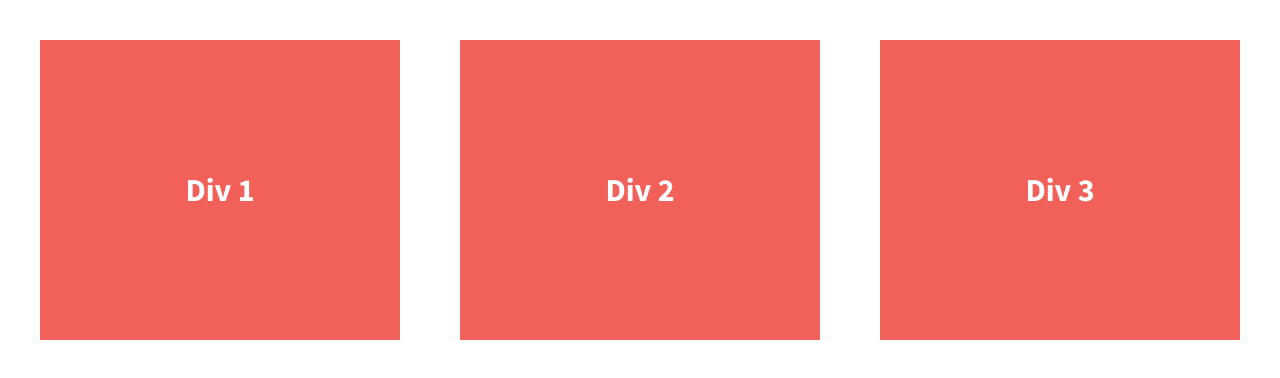
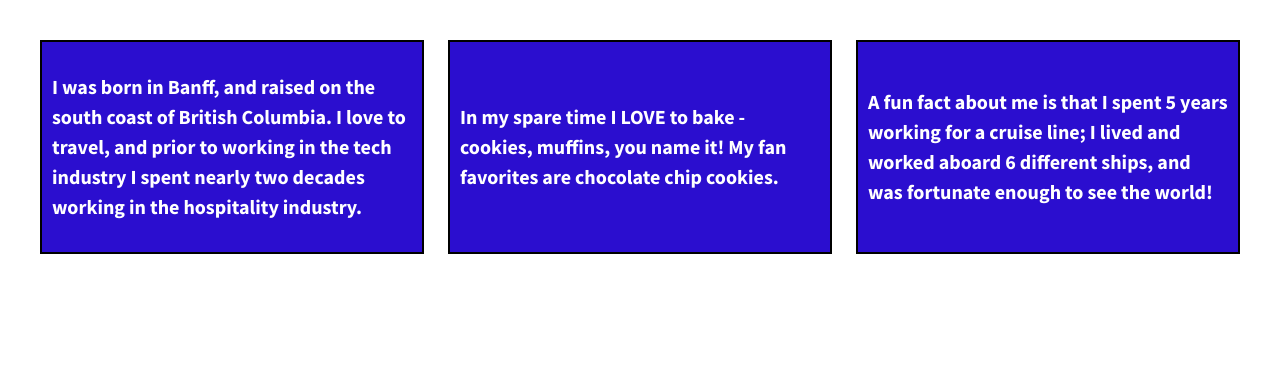
Before and after one commit to missjferrari/coding-responsive-websites, a plain HTML site: page 07.01-206-divs-flexbox-starter/index.html in a window 1280 px wide. Drawn offline with nearby package versions, Linux system fonts and the light colour scheme.

Commit message:
Updated background color, borders and div content

```diff
--- a/07.01-206-divs-flexbox-starter/css/main.css
+++ b/07.01-206-divs-flexbox-starter/css/main.css
@@ -112,6 +112,7 @@ body {
   /*add display:flex and set justify-content to space-between*/
   font-weight: 700;
   display: flex;
+  flex-flow: row wrap;
   justify-content: space-between;
 }
 
@@ -119,10 +120,12 @@ body {
   /*give the divs a width of 30%, add display:flex, set justify-content and align-items to center*/
   color: #fff;
   line-height: 1.5em;
-  font-size: 1.6em;
-  background-color: #f16059;
-  height: 300px;
+  font-size: 1em;
+  background-color: #2b0ecf;
+  border: 2px solid black;
+  height: auto;
   width: 30%;
+  padding: 10px;
   display: flex;
   justify-content: center;
   align-items: center;
--- a/07.01-206-divs-flexbox-starter/index.html
+++ b/07.01-206-divs-flexbox-starter/index.html
@@ -23,13 +23,13 @@
 
         <section class="wrapper">
             <div class="div-1">
-                Div 1
+                <p>I was born in Banff, and raised on the south coast of British Columbia.  I love to travel, and prior to working in the tech industry I spent nearly two decades working in the hospitality industry. </p>
             </div>
             <div class="div-2">
-                Div 2
+                <p>In my spare time I LOVE to bake - cookies, muffins, you name it!  My fan favorites are chocolate chip cookies.</p>
             </div>
             <div class="div-3">
-                Div 3
+                <p>A fun fact about me is that I spent 5 years working for a cruise line; I lived and worked aboard 6 different ships, and was fortunate enough to see the world!</p>
             </div>
         </section>
 
```
